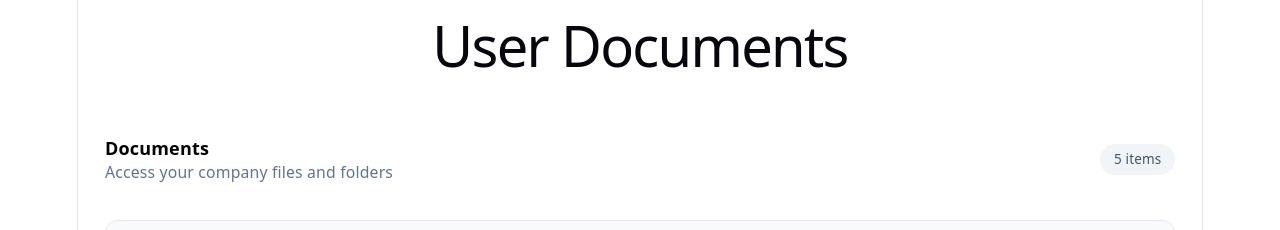
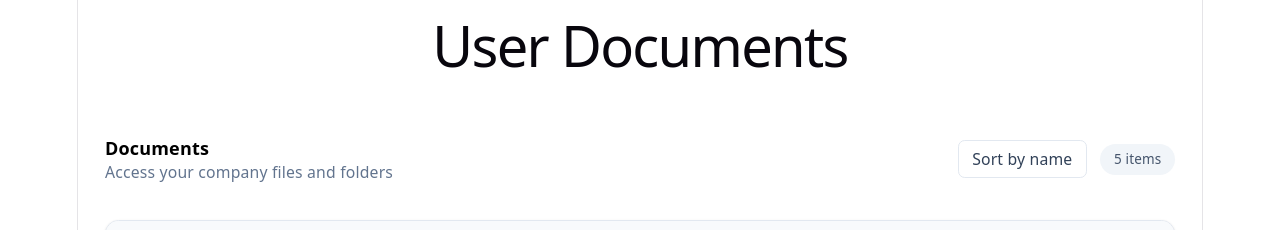
Before and after one commit to mrahman22/bright-hr-tech-test, a React (Vite) app: page / in a window 1280 px wide. Shown: the top 230 px of the page. Built offline with nearby package versions, Linux system fonts and the light colour scheme.

Commit message:
feat: adding implementation and updating test

```diff
--- a/src/components/DocumentList/DocumentList.tsx
+++ b/src/components/DocumentList/DocumentList.tsx
@@ -4,6 +4,7 @@ import type {
   IDocumentFolder,
 } from "../../interfaces/user-documents";
 import { DocumentListRow } from "./components/DocumentListRow";
+import { sortByName } from "./helpers/sort-by-name/sort-by-name";
 
 interface IDocumentListProps {
   documents: DocumentItem[];
@@ -11,7 +12,13 @@ interface IDocumentListProps {
 
 export const DocumentList = ({ documents }: IDocumentListProps) => {
   const [folderPath, setFolderPath] = useState<IDocumentFolder[]>([]);
+  const [isSortByEnabled, setIsSortByEnabled] = useState(false);
   const currentDocuments = folderPath.at(-1)?.files ?? documents;
+
+  const sortedDocuments = isSortByEnabled
+    ? sortByName(currentDocuments)
+    : currentDocuments;
+
   const isRoot = folderPath.length === 0;
 
   const handleFolderClick = (folder: IDocumentFolder) => {
@@ -37,9 +44,19 @@ export const DocumentList = ({ documents }: IDocumentListProps) => {
             Access your company files and folders
           </p>
         </div>
-        <span className="rounded-full bg-slate-100 px-3 py-1.5 text-xs font-medium text-slate-600">
-          {currentDocuments.length} items
-        </span>
+        <div className="flex items-center gap-3">
+          <button
+            type="button"
+            aria-pressed={isSortByEnabled}
+            onClick={() => setIsSortByEnabled((isEnabled) => !isEnabled)}
+            className="rounded-md border border-slate-200 bg-white px-3 py-1.5 text-sm font-medium text-slate-700 transition-colors hover:bg-slate-50 focus-visible:outline-2 focus-visible:outline-offset-2 focus-visible:outline-blue-600"
+          >
+            Sort by name
+          </button>
+          <span className="rounded-full bg-slate-100 px-3 py-1.5 text-xs font-medium text-slate-600">
+            {currentDocuments.length} items
+          </span>
+        </div>
       </header>
 
       {!isRoot && (
@@ -80,7 +97,7 @@ export const DocumentList = ({ documents }: IDocumentListProps) => {
           </thead>
 
           <tbody className="divide-y divide-slate-100">
-            {currentDocuments.map((document) => (
+            {sortedDocuments.map((document) => (
               <DocumentListRow
                 key={document.name}
                 document={document}
--- /dev/null
+++ b/src/components/DocumentList/helpers/sort-by-name/index.ts
@@ -0,0 +1 @@
+export { sortByName } from "./sort-by-name";
--- /dev/null
+++ b/src/components/DocumentList/helpers/sort-by-name/sort-by-name.ts
@@ -0,0 +1,7 @@
+import type { DocumentItem } from "../../../../interfaces/user-documents";
+
+export const sortByName = (documents: DocumentItem[]): DocumentItem[] => {
+  return [...documents].sort((a, b) =>
+    a.name.toLowerCase().localeCompare(b.name.toLowerCase()),
+  );
+};
```
Also changed, not shown: 2 other files (tests, documents, lock files or other folders).
